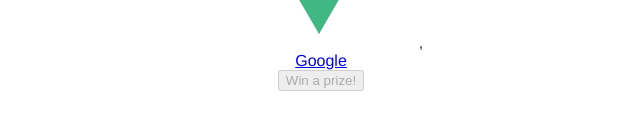
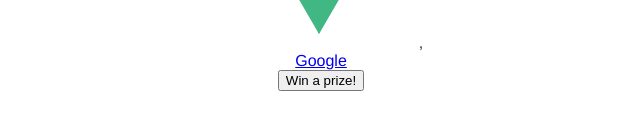
Before and after one commit to mdafsha9/VueJS3-Tutorials, a Vue app: page / in a window 1280 px wide. Shown: the part 380-510 px from the top of the page, without its empty margins (319-959 px from the left). Built offline with nearby package versions, Linux system fonts and the light colour scheme.

Commit message:
disabled property false

```diff
--- a/src/App.vue
+++ b/src/App.vue
@@ -21,7 +21,7 @@ export default {
       drinks: "soft drinks",
       text:'<h1>Vue3 Tutorials</h1><p>The core library is mainly focused on UI</p>',
       link: "https://www.google.com/",
-      isDisabled:true,
+      isDisabled: false,
 
 
     }
```
